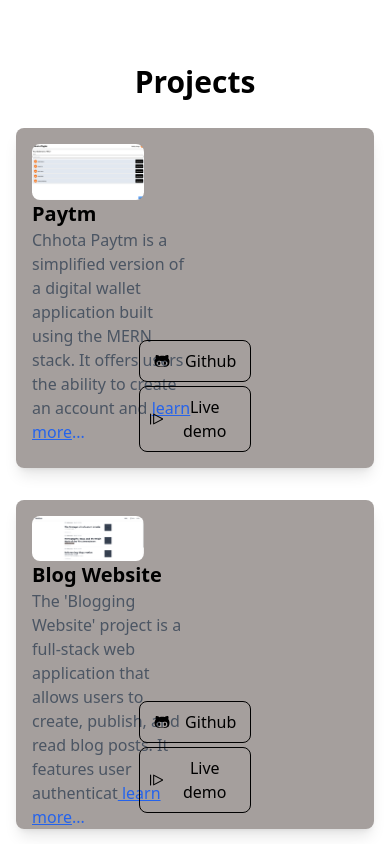
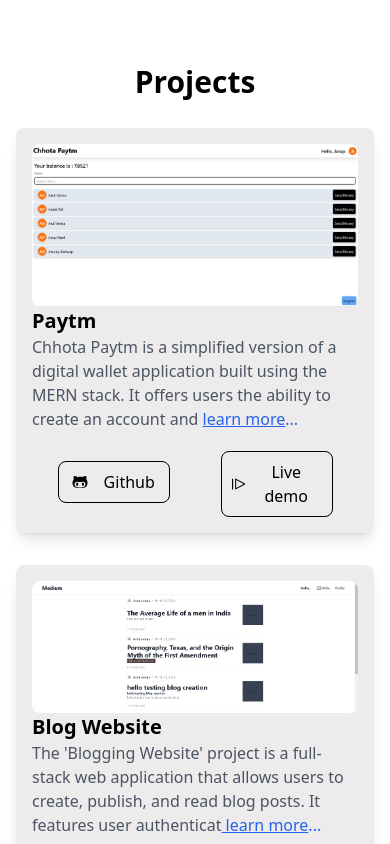
Before and after one commit to AmitVerma-01/portfolio, a React (Vite) app: page / in a window 390 px wide. Shown: the part 1840-2684 px from the top of the page. Built offline with nearby package versions, Linux system fonts and the light colour scheme.

Commit message:
adding responsiveness

```diff
--- a/src/components/ProjectCard.tsx
+++ b/src/components/ProjectCard.tsx
@@ -12,15 +12,15 @@
 const ProjectCard = (props: Props) => {
   return (
     <div className="">
-      <div className="bg-[#4D403D]/50 md:flex justify-between items-center hover:border hover:border-black rounded-lg shadow-lg p-4 m-4">
-        <div className="w-28 flex justify-center items-center">
+      <div className="bg-[#4D403D]/10 md:flex justify-between items-center hover:border hover:border-black rounded-lg shadow-lg p-4 m-4">
+        <div className="md:w-52 md:h-40 flex justify-center items-center">
           <img
             src={`/${props.img}.png`}
             alt="project img"
-            className="rounded-lg w-full"
+            className="rounded-lg w-full "
           />
         </div>
-        <div className=" w-1/2">
+        <div className=" md:w-1/2">
           <h2 className="text-xl font-bold">{props.name}</h2>
           <p className="text-gray-600  h-28">
             {props.description.slice(0, 150)}
@@ -29,7 +29,7 @@
             </a>
           </p>
         </div>
-        <div className="space-y-1 flex flex-col  justify-around items-center">
+        <div className="space-y-1 flex md:flex-col  justify-around items-center">
           <a href={props.github} target="_blank">
             <button className="border hover:text-white flex justify-around items-center w-28 border-black gap-x-1 hover:bg-[#4D403D] rounded-lg p-2">
               <FaGithubAlt className="" /> Github
```
